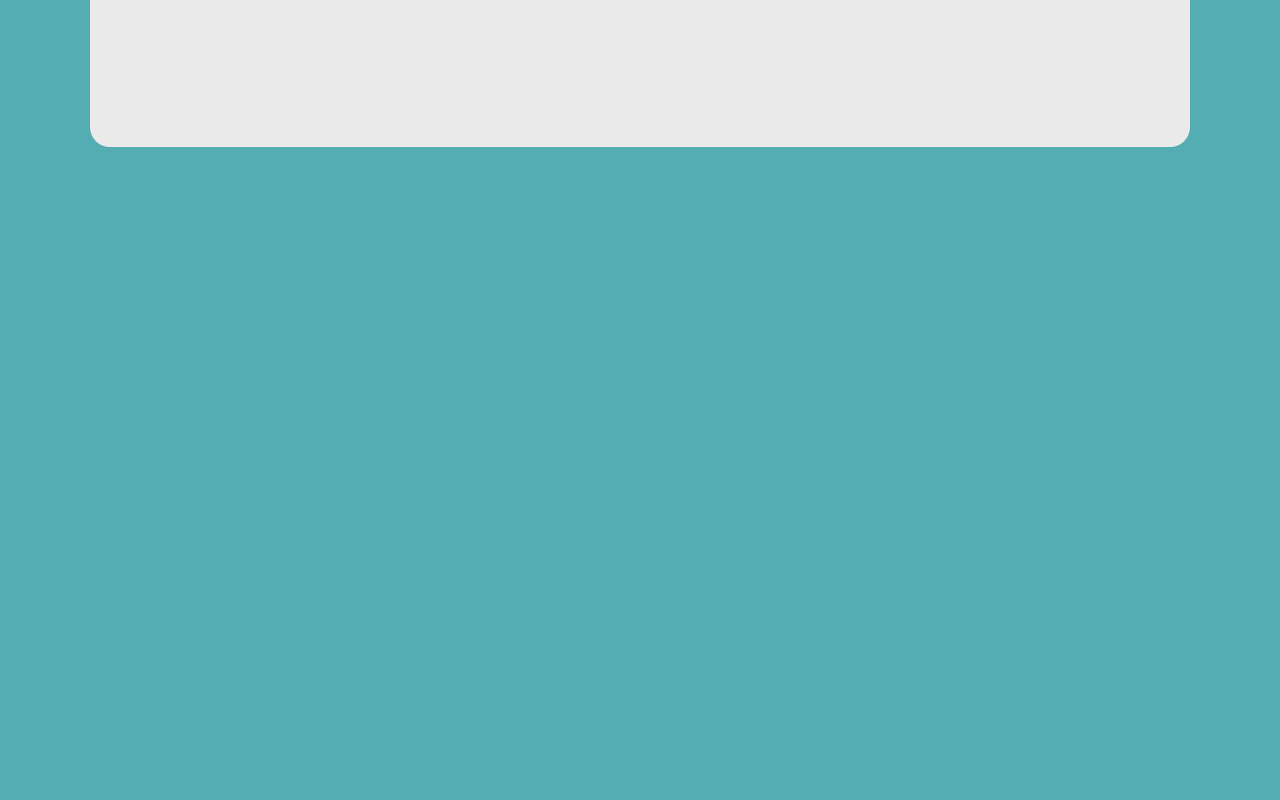
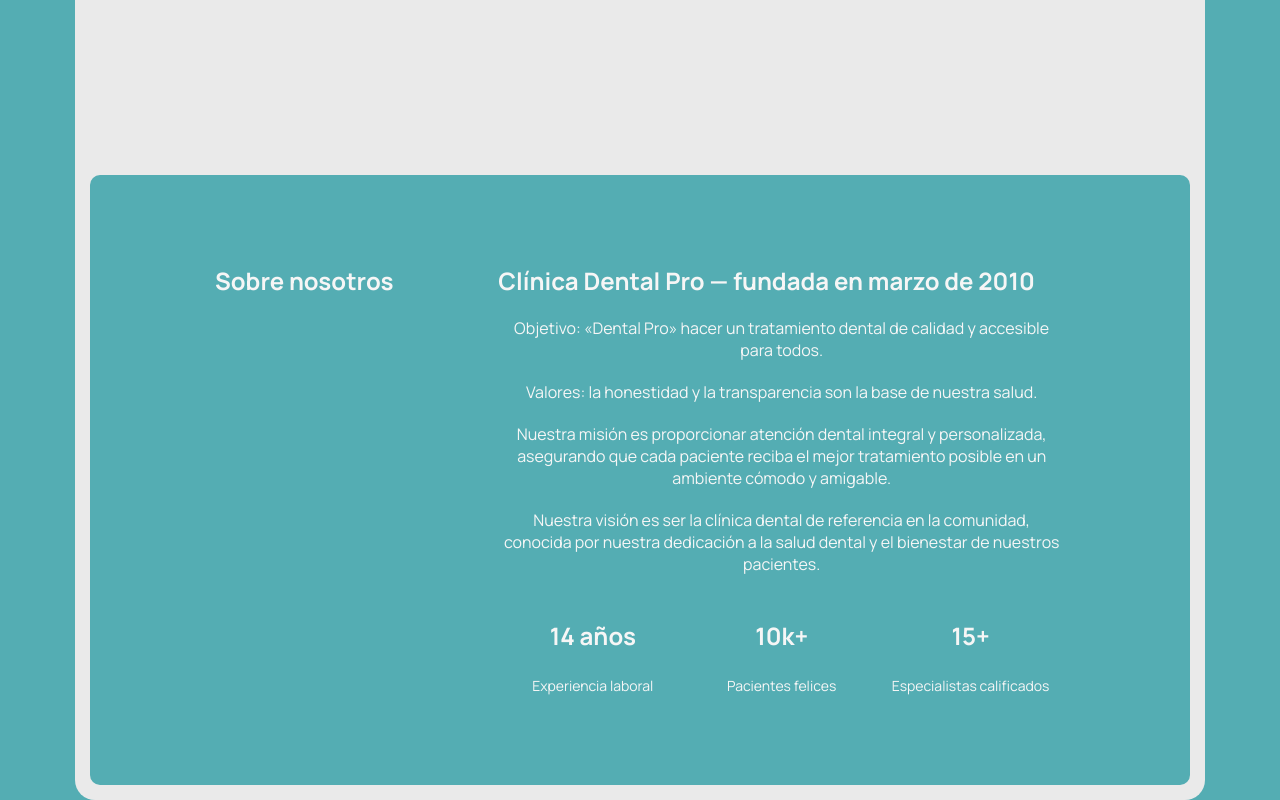
Before and after one commit to AngelGaitanG/arrua, an Angular app: page / in a window 1280 px wide. Shown: the part 1406-2206 px from the top of the page. Before the commit the page ends 1553 px from the top, so only its background shows below. Built offline with nearby package versions, Linux system fonts and the light colour scheme.

Commit message:
Update About section with additional mission and vision statements

```diff
--- a/src/app/app.component.html
+++ b/src/app/app.component.html
@@ -2,5 +2,6 @@
   <app-header></app-header>
   <app-hero></app-hero>
   <app-services></app-services>
+  <app-about></app-about>
   <!-- Otras secciones -->
 </div>
--- a/src/app/app.component.scss
+++ b/src/app/app.component.scss
@@ -3,5 +3,5 @@
     max-width: 1100px;
     margin: 0 auto;
     border-radius: 20px;
-
+    padding: 15px;
 }
--- a/src/app/app.component.ts
+++ b/src/app/app.component.ts
@@ -4,11 +4,12 @@
 import { HeroComponent } from './features/hero/hero.component';
 import { ServicesComponent } from './features/services/services.component';
 import { CommonModule } from '@angular/common';
+import { AboutComponent } from './features/about/about.component';
 
 @Component({
   selector: 'app-root',
   standalone: true,
-  imports: [RouterOutlet, HeaderComponent, HeroComponent, ServicesComponent, CommonModule],
+  imports: [RouterOutlet, HeaderComponent, HeroComponent, ServicesComponent, CommonModule, AboutComponent],
   templateUrl: './app.component.html',
   styleUrl: './app.component.scss'
 })
--- /dev/null
+++ b/src/app/features/about/about.component.html
@@ -0,0 +1,29 @@
+<section class="about">
+    <div class="about-container">
+
+        <div class="idk">
+            <h2>Sobre nosotros</h2>
+    </div>
+    <div class="about-content">
+        <h2>Clínica Dental Pro — fundada en marzo de 2010</h2>
+        <p>Objetivo: «Dental Pro» hacer un tratamiento dental de calidad y accesible para todos.</p>
+        <p>Valores: la honestidad y la transparencia son la base de nuestra salud.</p>
+        <p>Nuestra misión es proporcionar atención dental integral y personalizada, asegurando que cada paciente reciba el mejor tratamiento posible en un ambiente cómodo y amigable.</p>
+        <p>Nuestra visión es ser la clínica dental de referencia en la comunidad, conocida por nuestra dedicación a la salud dental y el bienestar de nuestros pacientes.</p>
+        <div class="stats">
+        <div class="stat">
+            <h3>14 años</h3>
+            <p>Experiencia laboral</p>
+        </div>
+        <div class="stat">
+            <h3>10k+</h3>
+            <p>Pacientes felices</p>
+        </div>
+        <div class="stat">
+            <h3>15+</h3>
+            <p>Especialistas calificados</p>
+        </div>
+        </div>
+    </div>
+</div>
+</section>
--- /dev/null
+++ b/src/app/features/about/about.component.scss
@@ -0,0 +1,66 @@
+.about {
+    background-color: #54ADB3; // Color de fondo
+    text-align: center;
+    border-radius: 10px;
+    display: flex;
+    justify-content: center;
+
+    .about-container {
+
+        padding: 70px 0;
+        display: flex;
+        flex-direction: row;
+        justify-content: space-between;
+        max-width: 850px;
+    }
+
+
+    .idk {
+        flex: 1;
+        h2 {
+            text-align: start;
+            color: #f6f6f6;
+            font-size: 24px;
+        }
+    }
+    .about-content {
+        flex: 2;
+        h2 {
+        text-align: start;
+        font-size: 24px;
+        color: #f6f6f6; // Color del título
+        margin-bottom: 20px;
+    }
+
+    p {
+        font-size: 16px;
+        color: #f6f6f6; // Color del texto
+        margin-bottom: 20px;
+    }
+
+    .stats {
+        display: flex;
+        margin-top: 20px;
+
+        .stat {
+            flex: 1;
+            border-radius: 8px;
+            transition: transform 0.3s;
+
+            &:hover {
+                transform: translateY(-5px);
+            }
+
+            h3 {
+                font-size: 24px;
+                color: #f6f6f6; // Color del número
+            }
+
+            p {
+                font-size: 14px;
+                color: #f6f6f6;
+            }
+        }
+    }
+    }
+}
--- a/src/app/features/hero/hero.component.scss
+++ b/src/app/features/hero/hero.component.scss
@@ -1,6 +1,5 @@
 .hero {
   position: relative;
-  width: 98%;
   margin: 0 auto;
   height: 100%;
   display: flex;
```
Also changed, not shown: src/app/features/about/about.component.ts (added, +12 -0 lines).
